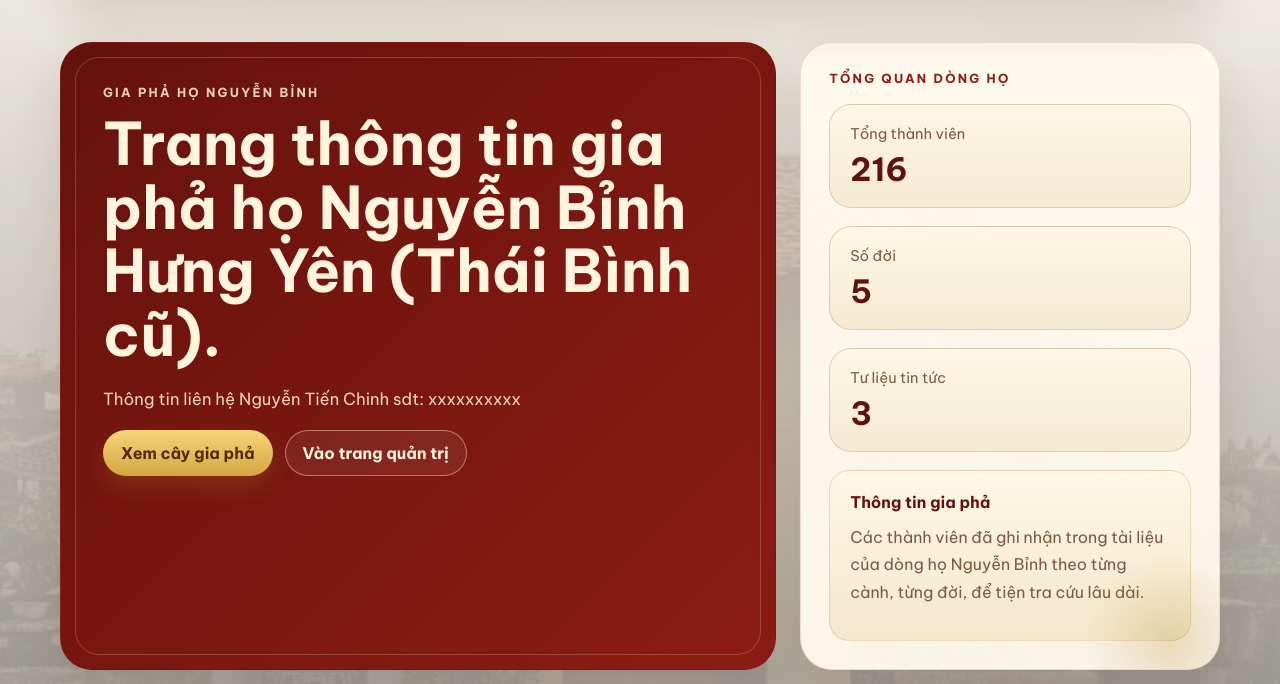
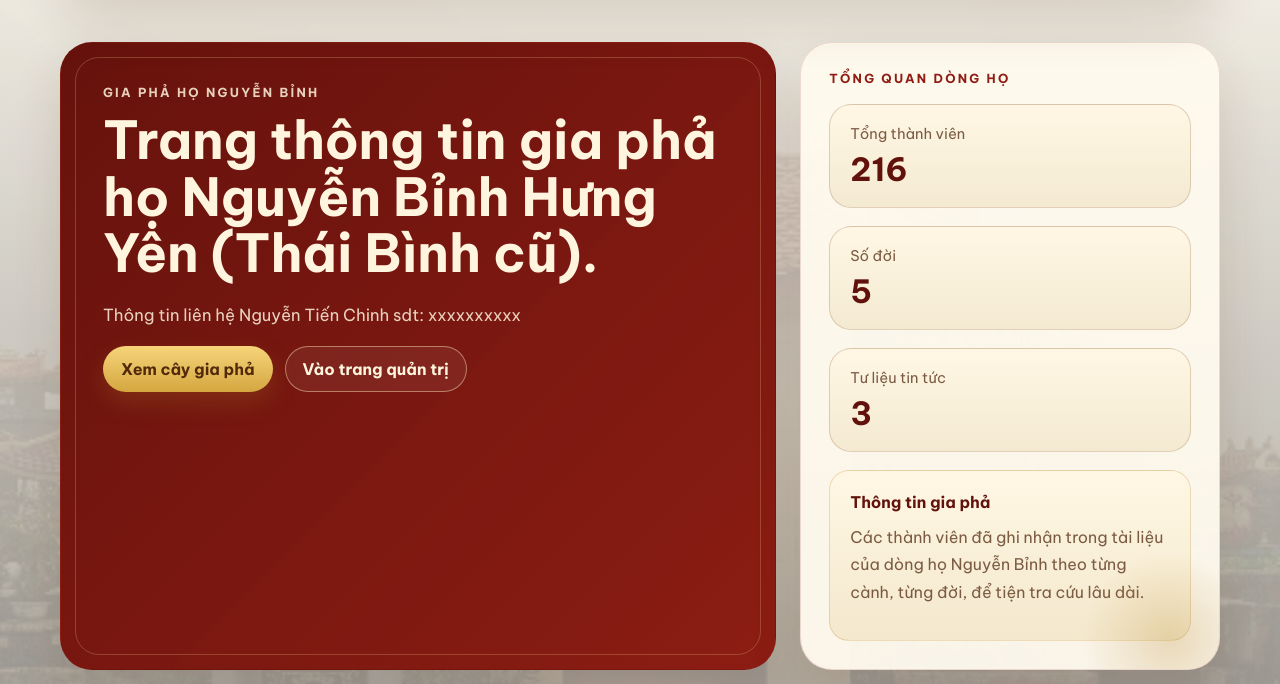
Before and after one commit to Tien-reus/webgiapha, a Django app: page / in a window 1280 px wide. Shown: the part 98-782 px from the top of the page. Run offline with Django 5.2, Linux system fonts and the light colour scheme; data comes from the database, SQL or seed files in the repository.

Commit message:
style: reduce hero headline size further

```diff
--- a/static/css/site.css
+++ b/static/css/site.css
@@ -221,7 +221,7 @@ textarea {
 
 .hero-copy h1 {
     margin: 0 0 18px;
-    font-size: clamp(2.15rem, 4.6vw, 4.35rem);
+    font-size: clamp(1.95rem, 4.1vw, 3.9rem);
     line-height: 1.08;
 }
 
```
